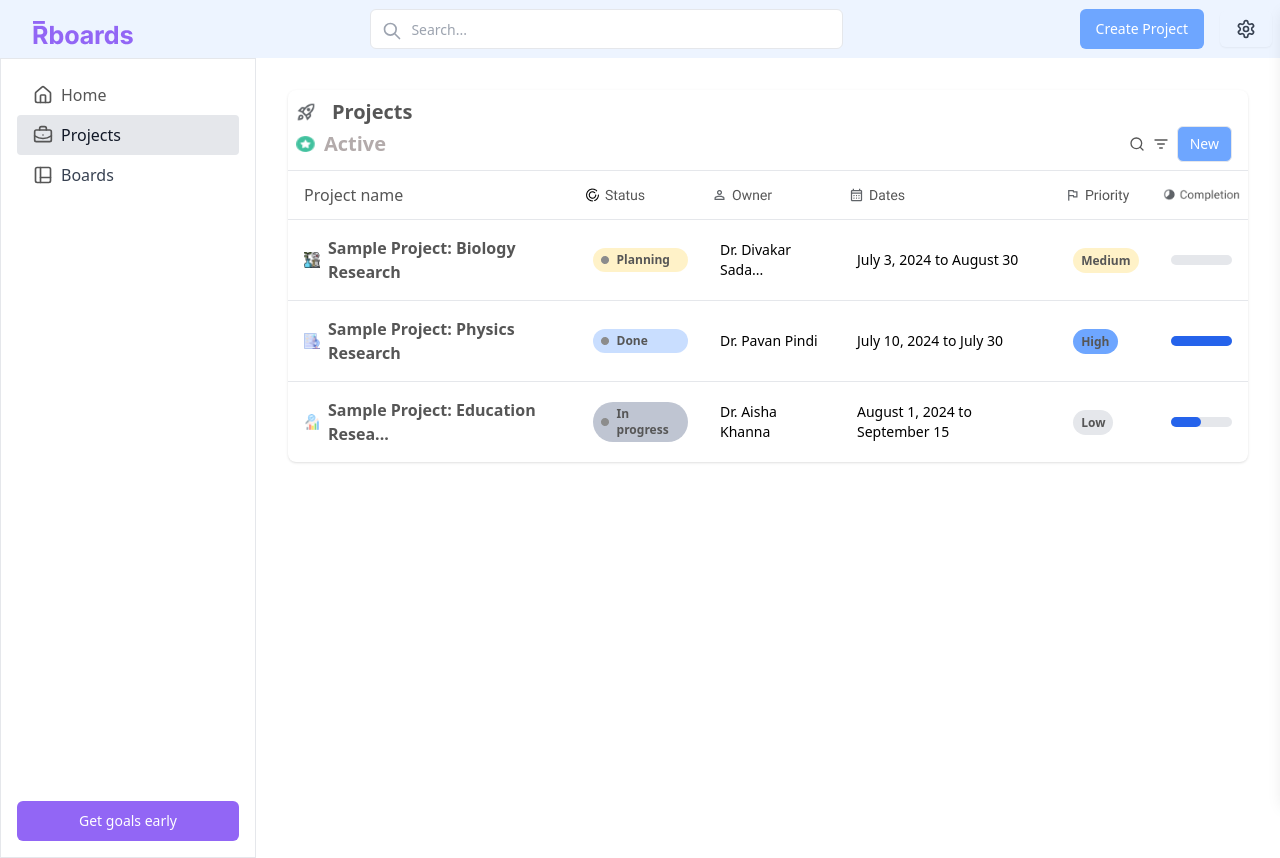
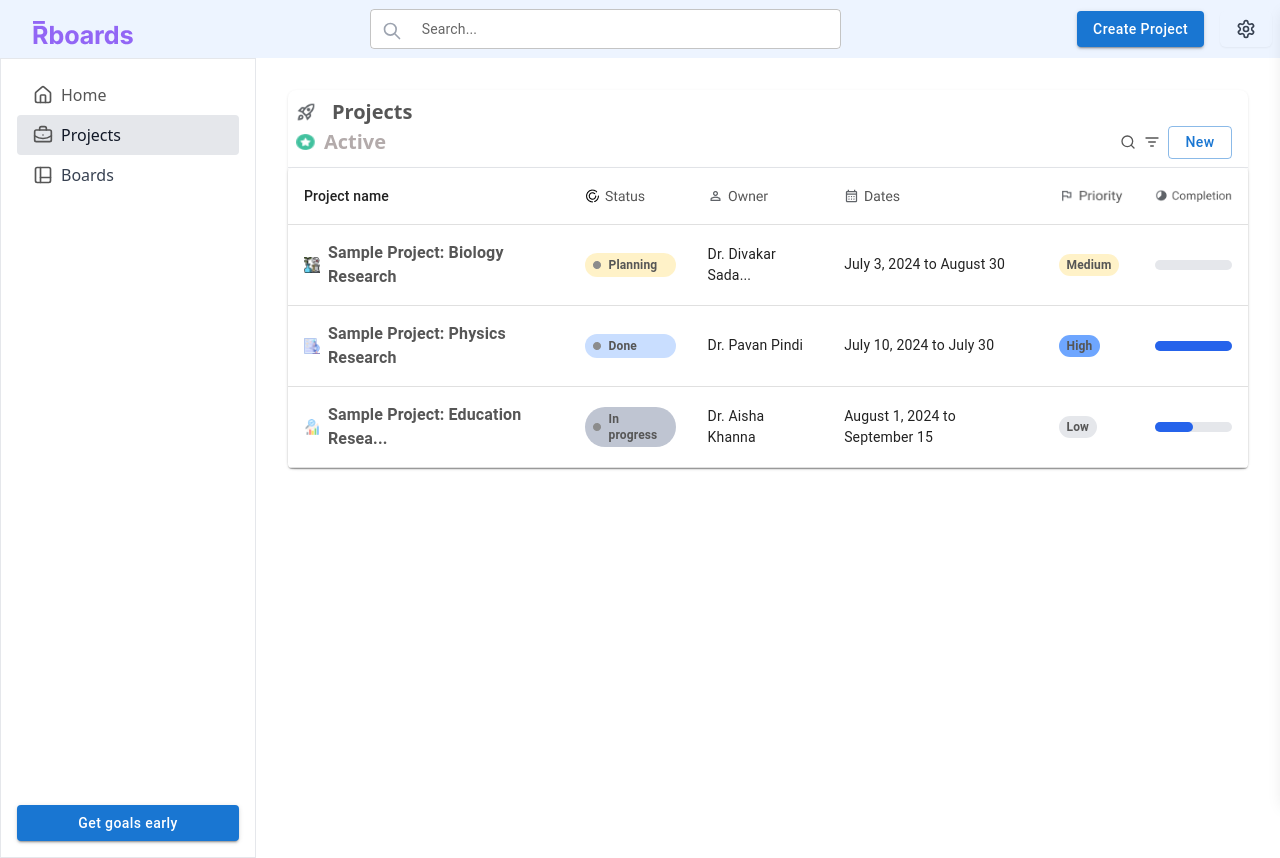
Before and after one commit to anilkumar2711/PersonalRboards, a React (Create React App) app: page /projects in a window 1280 px wide. Built offline with nearby package versions, Linux system fonts and the light colour scheme.

Commit message:
MUI Changes

```diff
--- a/src/components/ui/button.jsx
+++ b/src/components/ui/button.jsx
@@ -1,30 +1,78 @@
 import React from 'react';
+import { Button as MuiButton } from '@mui/material';
+import { styled } from '@mui/system';
 
-const Button = React.forwardRef(({ className = '', variant = 'default', size = 'default', ...props }, ref) => {
-  const baseStyles = 'inline-flex items-center justify-center rounded-md text-sm font-medium transition-colors focus-visible:outline-none focus-visible:ring-2 focus-visible:ring-ring focus-visible:ring-offset-2 disabled:opacity-50 disabled:pointer-events-none';
+const StyledButton = styled(MuiButton)(({ theme, size, variant }) => {
+  const defaultFontSize = 14;
+  const defaultBorderRadius = 4;
 
-  const variants = {
-    default: 'bg-primary text-primary-foreground hover:bg-primary/90',
-    destructive: 'bg-destructive text-destructive-foreground hover:bg-destructive/90',
-    outline: 'border border-input bg-background hover:bg-accent hover:text-accent-foreground',
-    secondary: 'bg-secondary text-secondary-foreground hover:bg-secondary/80',
-    ghost: 'hover:bg-accent hover:text-accent-foreground',
-    link: 'text-primary underline-offset-4 hover:underline',
+  return {
+    borderRadius: theme.shape?.borderRadius ?? defaultBorderRadius,
+    textTransform: 'none',
+    fontWeight: theme.typography?.fontWeightMedium ?? 500,
+    fontSize: theme.typography?.pxToRem?.(defaultFontSize) ?? `${defaultFontSize}px`,
+    transition: theme.transitions?.create?.(['background-color', 'box-shadow', 'border-color', 'color'], {
+      duration: theme.transitions?.duration?.short ?? 250,
+    }),
+    '&:focus-visible': {
+      outline: 'none',
+      boxShadow: `0 0 0 2px ${theme.palette?.background?.paper ?? '#fff'}, 0 0 0 4px ${theme.palette?.primary?.main ?? '#1976d2'}`,
+    },
+    '&:disabled': {
+      opacity: 0.5,
+      pointerEvents: 'none',
+    },
+    ...(size === 'sm' && {
+      padding: '4px 8px',
+      fontSize: theme.typography?.pxToRem?.(13) ?? '13px',
+    }),
+    ...(size === 'lg' && {
+      padding: '8px 16px',
+      fontSize: theme.typography?.pxToRem?.(16) ?? '16px',
+    }),
+    ...(size === 'icon' && {
+      minWidth: 40,
+      width: 40,
+      height: 40,
+      padding: 0,
+    }),
+    ...(variant === 'ghost' && {
+      backgroundColor: 'transparent',
+      '&:hover': {
+        backgroundColor: theme.palette?.action?.hover ?? 'rgba(0, 0, 0, 0.04)',
+      },
+    }),
+    ...(variant === 'link' && {
+      backgroundColor: 'transparent',
+      textDecoration: 'underline',
+      '&:hover': {
+        textDecoration: 'none',
+      },
+    }),
   };
+});
 
-  const sizes = {
-    default: 'h-10 px-4 py-2',
-    sm: 'h-9 rounded-md px-3',
-    lg: 'h-11 rounded-md px-8',
-    icon: 'h-10 w-10',
-  };
+const Button = React.forwardRef(({ className = '', variant = 'contained', size = 'medium', ...props }, ref) => {
+  const muiVariant = variant === 'default' ? 'contained' :
+                     variant === 'destructive' ? 'contained' :
+                     variant === 'outline' ? 'outlined' :
+                     variant === 'secondary' ? 'contained' :
+                     variant === 'ghost' ? 'text' :
+                     variant === 'link' ? 'text' : variant;
 
-  const classes = `${baseStyles} ${variants[variant]} ${sizes[size]} ${className}`;
+  const muiColor = variant === 'destructive' ? 'error' : 'primary';
+
+  const muiSize = size === 'sm' ? 'small' :
+                  size === 'lg' ? 'large' :
+                  size === 'icon' ? 'medium' : size;
 
   return (
-    <button
-      className={classes}
+    <StyledButton
+      className={className}
       ref={ref}
+      variant={muiVariant}
+      color={muiColor}
+      size={muiSize}
       {...props}
     />
   );
--- a/src/components/ui/card.jsx
+++ b/src/components/ui/card.jsx
@@ -1,7 +1,14 @@
 import React from 'react';
+import {
+  Card as MuiCard,
+  CardHeader as MuiCardHeader,
+  CardContent as MuiCardContent,
+  CardActions as MuiCardActions,
+  Typography
+} from '@mui/material';
 
 const Card = React.forwardRef(({ className, ...props }, ref) => (
-  <div
+  <MuiCard
     ref={ref}
     className={`rounded-lg border bg-card text-card-foreground shadow-sm ${className}`}
     {...props}
@@ -9,7 +16,7 @@ const Card = React.forwardRef(({ className, ...props }, ref) => (
 ));
 
 const CardHeader = React.forwardRef(({ className, ...props }, ref) => (
-  <div
+  <MuiCardHeader
     ref={ref}
     className={`flex flex-col space-y-1.5 p-6 ${className}`}
     {...props}
@@ -17,27 +24,30 @@ const CardHeader = React.forwardRef(({ className, ...props }, ref) => (
 ));
 
 const CardTitle = React.forwardRef(({ className, ...props }, ref) => (
-  <h3
+  <Typography
     ref={ref}
+    variant="h3"
+    component="h3"
     className={`text-2xl font-semibold leading-none tracking-tight ${className}`}
     {...props}
   />
 ));
 
 const CardDescription = React.forwardRef(({ className, ...props }, ref) => (
-  <p
+  <Typography
     ref={ref}
+    variant="body2"
     className={`text-sm text-muted-foreground ${className}`}
     {...props}
   />
 ));
 
 const CardContent = React.forwardRef(({ className, ...props }, ref) => (
-  <div ref={ref} className={`p-6 pt-0 ${className}`} {...props} />
+  <MuiCardContent ref={ref} className={`p-6 pt-0 ${className}`} {...props} />
 ));
 
 const CardFooter = React.forwardRef(({ className, ...props }, ref) => (
-  <div
+  <MuiCardActions
     ref={ref}
     className={`flex items-center p-6 pt-0 ${className}`}
     {...props}
--- a/src/components/ui/input.jsx
+++ b/src/components/ui/input.jsx
@@ -1,10 +1,65 @@
 import React from 'react';
+import { TextField } from '@mui/material';
+import { styled } from '@mui/system';
+
+const StyledTextField = styled(TextField)(({ theme }) => ({
+  '& .MuiInputBase-root': {
+    height: '40px',
+    borderRadius: theme.shape?.borderRadius ?? 4,
+    backgroundColor: theme.palette?.background?.paper ?? '#fff',
+    transition: theme.transitions?.create?.([
+      'border-color',
+      'background-color',
+      'box-shadow',
+    ], {
+      duration: theme.transitions?.duration?.short ?? 250,
+    }),
+    '&:hover': {
+      backgroundColor: theme.palette?.action?.hover ?? 'rgba(0, 0, 0, 0.04)',
+    },
+    '&.Mui-focused': {
+      backgroundColor: theme.palette?.background?.paper ?? '#fff',
+      boxShadow: `0 0 0 2px ${theme.palette?.primary?.main ?? '#1976d2'}`,
+    },
+  },
+  '& .MuiInputBase-input': {
+    padding: '10px 12px',
+    fontSize: theme.typography?.fontSize ?? '0.875rem',
+    '&::placeholder': {
+      color: theme.palette?.text?.secondary ?? 'rgba(0, 0, 0, 0.6)',
+      opacity: '1',
+    },
+  },
+  '& .MuiOutlinedInput-notchedOutline': {
+    borderColor: theme.palette?.divider ?? 'rgba(0, 0, 0, 0.23)',
+  },
+  '&:hover .MuiOutlinedInput-notchedOutline': {
+    borderColor: theme.palette?.text?.primary ?? 'rgba(0, 0, 0, 0.87)',
+  },
+  '&.Mui-focused .MuiOutlinedInput-notchedOutline': {
+    borderColor: theme.palette?.primary?.main ?? '#1976d2',
+    borderWidth: '2px',
+  },
+  '&.Mui-disabled': {
+    opacity: 0.5,
+    cursor: 'not-allowed',
+    '& .MuiOutlinedInput-notchedOutline': {
+      borderColor: theme.palette?.action?.disabledBackground ?? 'rgba(0, 0, 0, 0.12)',
+    },
+  },
+}));
 
 const Input = React.forwardRef(({ className = '', ...props }, ref) => {
   return (
-    <input
-      className={`flex h-10 w-full rounded-md border border-input bg-background px-3 py-2 text-sm ring-offset-background file:border-0 file:bg-transparent file:text-sm file:font-medium placeholder:text-muted-foreground focus-visible:outline-none focus-visible:ring-2 focus-visible:ring-ring focus-visible:ring-offset-2 disabled:cursor-not-allowed disabled:opacity-50 ${className}`}
-      ref={ref}
+    <StyledTextField
+      variant="outlined"
+      fullWidth
+      inputRef={ref}
+      InputProps={{
+        classes: {
+          root: className,
+        },
+      }}
       {...props}
     />
   );
--- a/src/components/ui/table.jsx
+++ b/src/components/ui/table.jsx
@@ -1,21 +1,31 @@
 import React from 'react';
+import {
+  Table as MuiTable,
+  TableHead as MuiTableHead,
+  TableBody as MuiTableBody,
+  TableRow as MuiTableRow,
+  TableCell as MuiTableCell,
+  TableFooter as MuiTableFooter,
+  TableContainer,
+  Paper
+} from '@mui/material';
 
 const Table = React.forwardRef(({ className, ...props }, ref) => (
-  <div className="w-full overflow-auto">
-    <table
+  <TableContainer component={Paper} className="w-full overflow-auto">
+    <MuiTable
       ref={ref}
       className={`w-full caption-bottom text-sm ${className}`}
       {...props}
     />
-  </div>
+  </TableContainer>
 ));
 
 const TableHeader = React.forwardRef(({ className, ...props }, ref) => (
-  <thead ref={ref} className={`[&_tr]:border-b ${className}`} {...props} />
+  <MuiTableHead ref={ref} className={`[&_tr]:border-b ${className}`} {...props} />
 ));
 
 const TableBody = React.forwardRef(({ className, ...props }, ref) => (
-  <tbody
+  <MuiTableBody
     ref={ref}
     className={`[&_tr:last-child]:border-0 ${className}`}
     {...props}
@@ -23,7 +33,7 @@ const TableBody = React.forwardRef(({ className, ...props }, ref) => (
 ));
 
 const TableFooter = React.forwardRef(({ className, ...props }, ref) => (
-  <tfoot
+  <MuiTableFooter
     ref={ref}
     className={`bg-primary font-medium text-primary-foreground ${className}`}
     {...props}
@@ -31,7 +41,7 @@ const TableFooter = React.forwardRef(({ className, ...props }, ref) => (
 ));
 
 const TableRow = React.forwardRef(({ className, ...props }, ref) => (
-  <tr
+  <MuiTableRow
     ref={ref}
     className={`border-b transition-colors hover:bg-muted/50 data-[state=selected]:bg-muted ${className}`}
     {...props}
@@ -39,17 +49,16 @@ const TableRow = React.forwardRef(({ className, ...props }, ref) => (
 ));
 
 const TableHead = React.forwardRef(({ className, ...props }, ref) => (
-  <th
+  <MuiTableCell
+    component="th"
     ref={ref}
     className={`h-12 px-2 text-left align-middle font-medium text-muted-foreground [&:has([role=checkbox])]:pr-0 ${className}`}
     {...props}
   />
 ));
 
-
-
 const TableCell = React.forwardRef(({ className, ...props }, ref) => (
-  <td
+  <MuiTableCell
     ref={ref}
     className={`p-4 align-middle [&:has([role=checkbox])]:pr-0 ${className}`}
     {...props}
```
